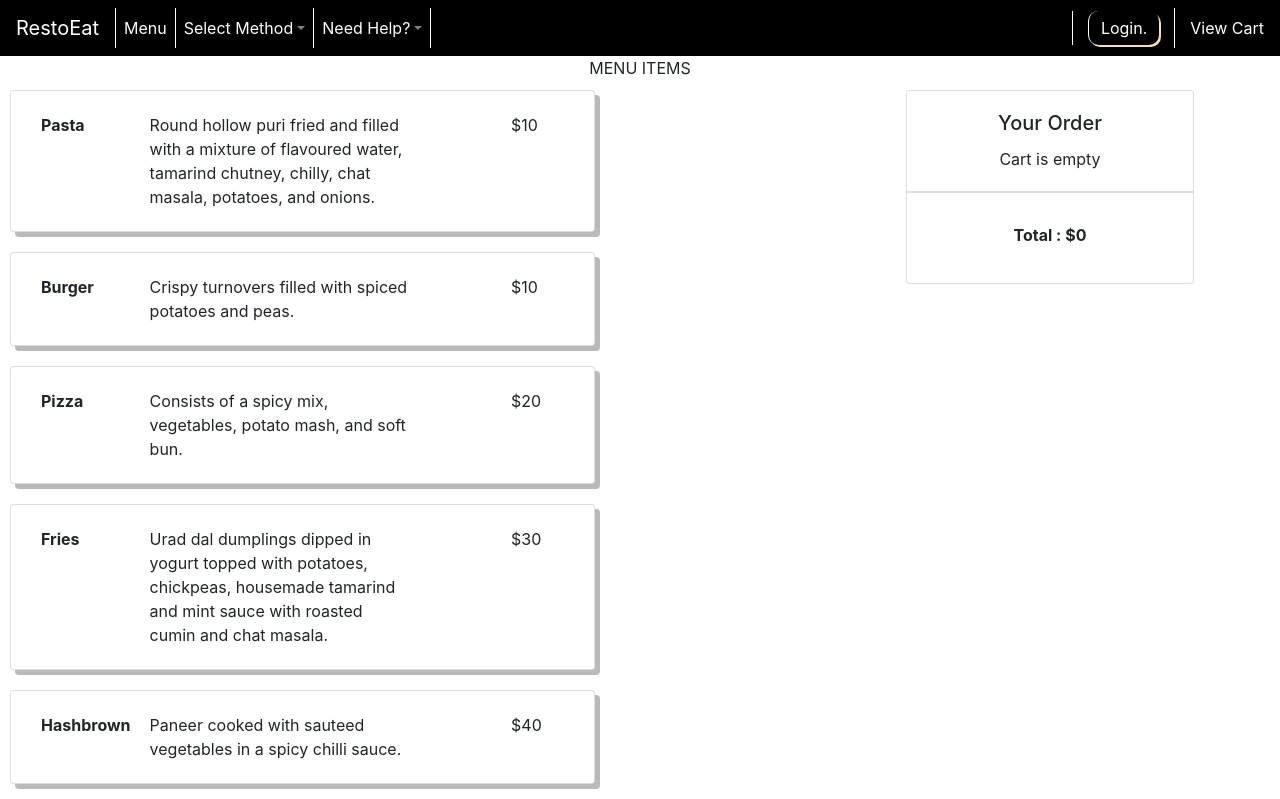
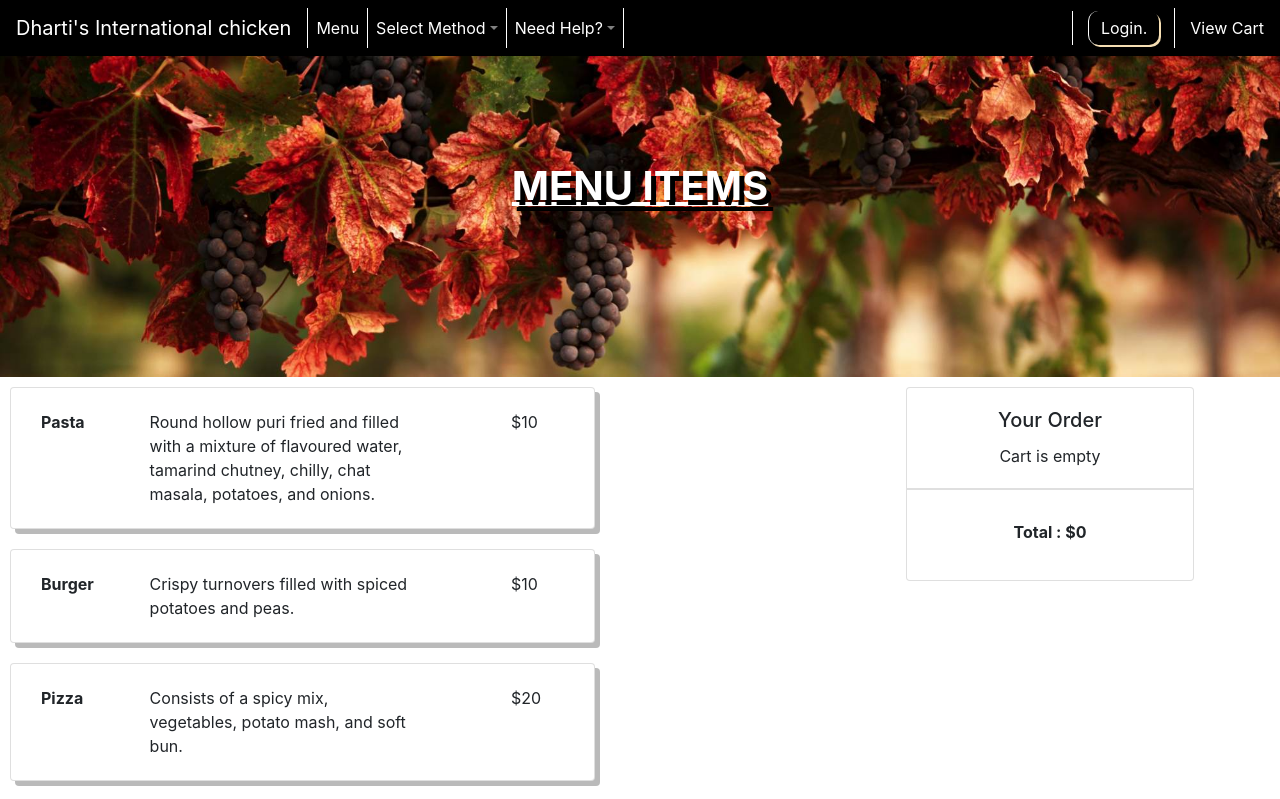
Before and after one commit to harsh071/restoeat2.0, a React (Create React App) app: page /Menu in a window 1280 px wide. Shown: the top 799 px of the page. Built offline with nearby package versions, Linux system fonts and the light colour scheme; the HTML template or start-up script is replaced by a standard one.

Commit message:
Added features

```diff
--- a/src/components/Menu.js
+++ b/src/components/Menu.js
@@ -6,14 +6,7 @@ import MenuItem from "./MenuItem";
 import Checkout from "./Checkout";
 import {connect} from "react-redux";
 import {addToCart} from "../actions/actions"
-const posts = [
-    {id: 1, content: 'Hello World', title: 'Pasta', price: 10},
-    {id: 2, content: 'Installation', title: 'Burger', price: 10},
-    {id: 3, content: 'Hello World', title: 'Pizza', price: 20},
-    {id: 4, content: 'Hello World', title: 'Fries', price: 30},
-    {id: 5, content: 'Installation', title: 'Hashbrown', price: 40},
-
-];
+import Image from "react-bootstrap/Image";
 
 function Menu(props) {
 
@@ -21,7 +14,7 @@ function Menu(props) {
         <div className="Menu">
             <NavbarApp/>
             <div className={"menuTitle"}>MENU ITEMS</div>
-
+            <Image src="menutitle.jpg" fluid />
             <div className={"MenuContainer"}>
                 <ListGroup>
                     {
--- a/src/components/MenuItem.js
+++ b/src/components/MenuItem.js
@@ -30,7 +30,7 @@ function MenuItem(props) {
             </ListGroup.Item>
 
         </ListGroup>
-            <MyModal show={show} content={props.content} handleSaveChanges={handleSaveChanges.bind(this)} handleClose={handleClose.bind(this)}/>
+            <MyModal show={show} title={props.title} content={props.content} handleSaveChanges={handleSaveChanges.bind(this)} handleClose={handleClose.bind(this)}/>
         </>
     );
 }
--- a/src/components/MyModal.js
+++ b/src/components/MyModal.js
@@ -9,7 +9,7 @@ function MyModal(props) {
     return (
             <Modal show={props.show} onHide={props.handleClose}>
                 <Modal.Header >
-                    <Modal.Title>MyModal heading</Modal.Title>
+                    <Modal.Title>{props.title}</Modal.Title>
                 </Modal.Header >
                 <Modal.Body>{props.content}</Modal.Body>
                 <Modal.Footer>
--- a/src/components/NavbarApp.js
+++ b/src/components/NavbarApp.js
@@ -28,7 +28,7 @@ function NavbarApp(props) {
         <div>
             <Navbar expand="lg" variant={"dark"} style={{backgroundColor:"black"}}>
 
-                <Link to={'/'}><Navbar.Brand style={{backgroundColor:"black"}}>RestoEat</Navbar.Brand></Link>
+                <Link to={'/'}><Navbar.Brand style={{backgroundColor:"black"}}>Dharti's International chicken</Navbar.Brand></Link>
 
 
                 <Navbar.Collapse id="basic-navbar-nav">
--- a/src/components/Receipt.js
+++ b/src/components/Receipt.js
@@ -4,21 +4,23 @@ import {connect} from "react-redux";
 import {Link} from "react-router-dom";
 import Checkout from "./Checkout";
 import '../css/Receipt.css'
+
 function Receipt(props) {
 
 
     return (
         <div className={"receiptContainer"}>
-            <div >{"Your email is: "}{props.email}</div>
-            <div >{"Your delivery address is: "}{props.deliveryAddress}</div>
-            <div>{"THANK YOU FOR ORDERING. Below is your receipt"}</div>
+            <div>{"Your email is: "}<h5>{props.email}</h5></div>
+            <div>{"Your delivery address is: "}<h5>{props.deliveryAddress}</h5></div>
+            <div>{"THANK YOU FOR ORDERING."}</div>
+            <div>{"Below is your receipt"}</div>
             <Checkout receipt={true}/>
             <Link className="link" to={"/"}>HOME</Link>
         </div>
     );
 }
 
-function mapStateToProps (state) {
+function mapStateToProps(state) {
     return {
         email: state.email,
         deliveryAddress: state.delivery_address
--- a/src/css/Menu.css
+++ b/src/css/Menu.css
@@ -14,3 +14,13 @@
         flex-direction: column;
     }
 }
+
+.menuTitle{
+    margin-top:100px;
+    position: absolute;
+    font-size: 40px;
+    font-weight: bold;
+    color: white;
+    text-shadow: 5px 5px black;
+    text-decoration: underline;
+}
```
Also changed, not shown: public/menutitle.jpg.
